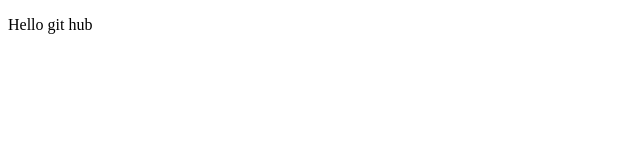
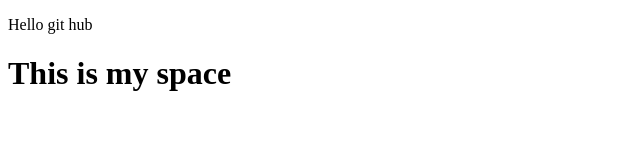
Before and after one commit to bchau2408/learngit, a plain HTML site: page index.html in a window 1280 px wide. Shown: the whole page, without its empty margins (0-640 px from the left). Drawn offline with Linux system fonts and the light colour scheme.

Commit message:
Adding the tieu de

```diff
--- a/index.html
+++ b/index.html
@@ -7,5 +7,6 @@
 </head>
 <body>
     <p>Hello git hub</p>
+    <h1>This is my space</h1>
 </body>
 </html>
```
